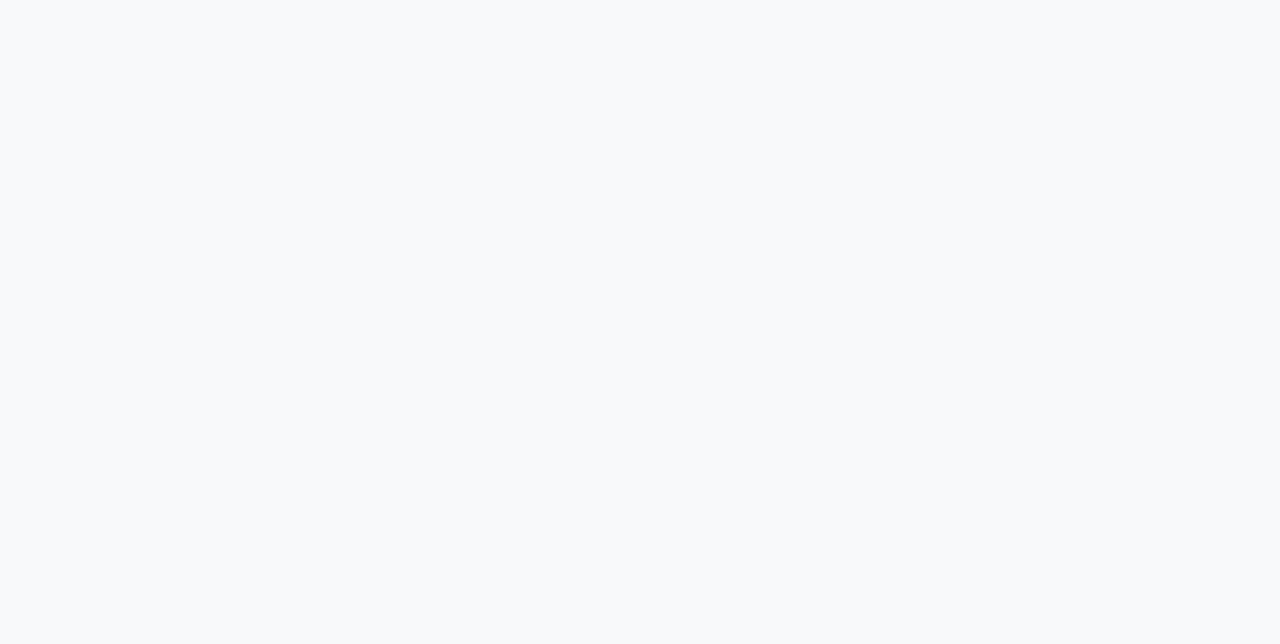
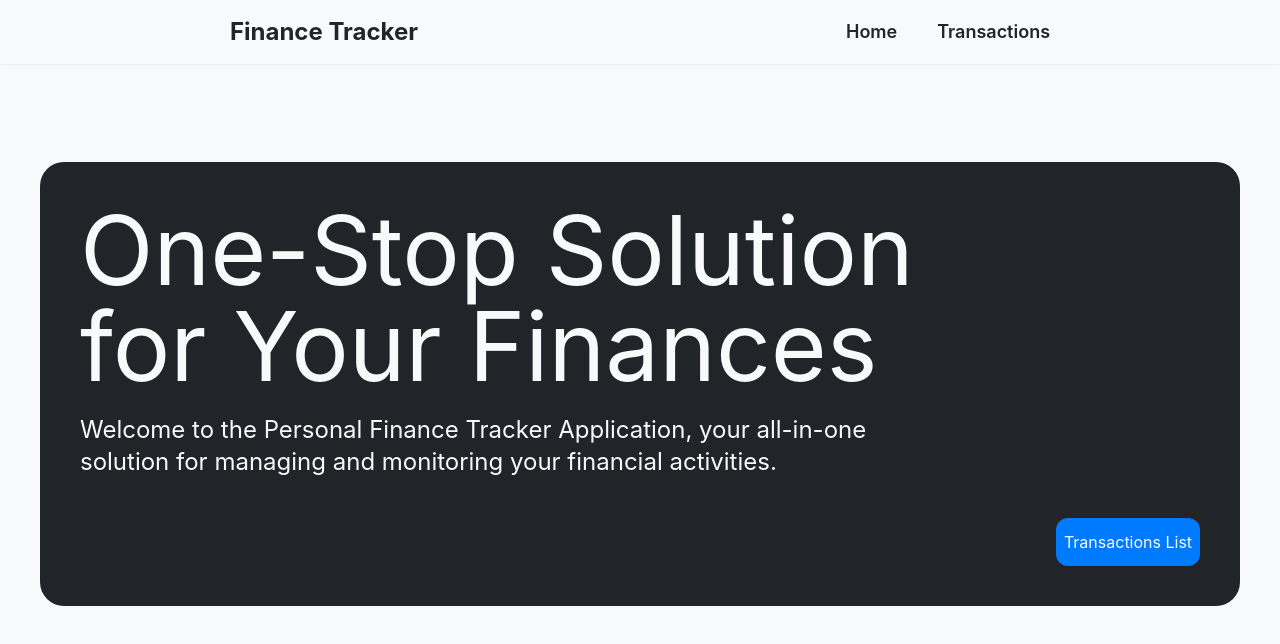
Before and after one commit to GregoryG8/finance-tracker-frontend, a React (Vite) app: page / in a window 1280 px wide. Shown: the top 644 px of the page. Built offline with nearby package versions, Linux system fonts and the light colour scheme.

Commit message:
feat: create Home view

```diff
--- a/src/App.jsx
+++ b/src/App.jsx
@@ -1,7 +1,16 @@
+import { BrowserRouter, Routes, Route, Navigate } from "react-router-dom";
+import Home from "./views/Home";
 import "./App.css";
 
 function App() {
-  return <></>;
+  return (
+    <BrowserRouter>
+    <Routes>
+      <Route path="/" element={<Home/>}/>
+      <Route path="*" element={<Navigate to="/" replace />} />
+    </Routes>
+  </BrowserRouter>
+  );
 }
 
 export default App;
--- /dev/null
+++ b/src/views/Home.jsx
@@ -0,0 +1,32 @@
+import { useNavigate } from 'react-router-dom';
+import NavBar from "../components/NavBar";
+
+export default function Home() {
+    const navigate = useNavigate();
+
+    const handleClick = () => {
+        navigate('/transactions', { replace: true });
+      };
+  return (
+    <>
+      <NavBar />
+      <main className="bg-background mt-16 p-10 ssm:h-4/5 flex items-center">
+        <section className="bg-text p-10 rounded-3xl">
+          <div></div>
+          <h1 className="text-background w-5/6 md:text-8xl ssm:text-5xl sm:text-6xl">
+            One-Stop Solution for Your Finances
+          </h1>
+          <p className="text-background ssm:mt-5 ssm:text-xs md:w-3/4 md:text-2xl sm:text-xl">
+            Welcome to the Personal Finance Tracker Application, your all-in-one
+            solution for managing and monitoring your financial activities.
+          </p>
+          <div className="flex justify-end mt-10 ">
+            <button onClick={handleClick} className="bg-primary w-36 h-12 rounded-xl text-background hover:bg-secondary hover:text-background">
+              Transactions List
+            </button>
+          </div>
+        </section>
+      </main>
+    </>
+  );
+}
```
